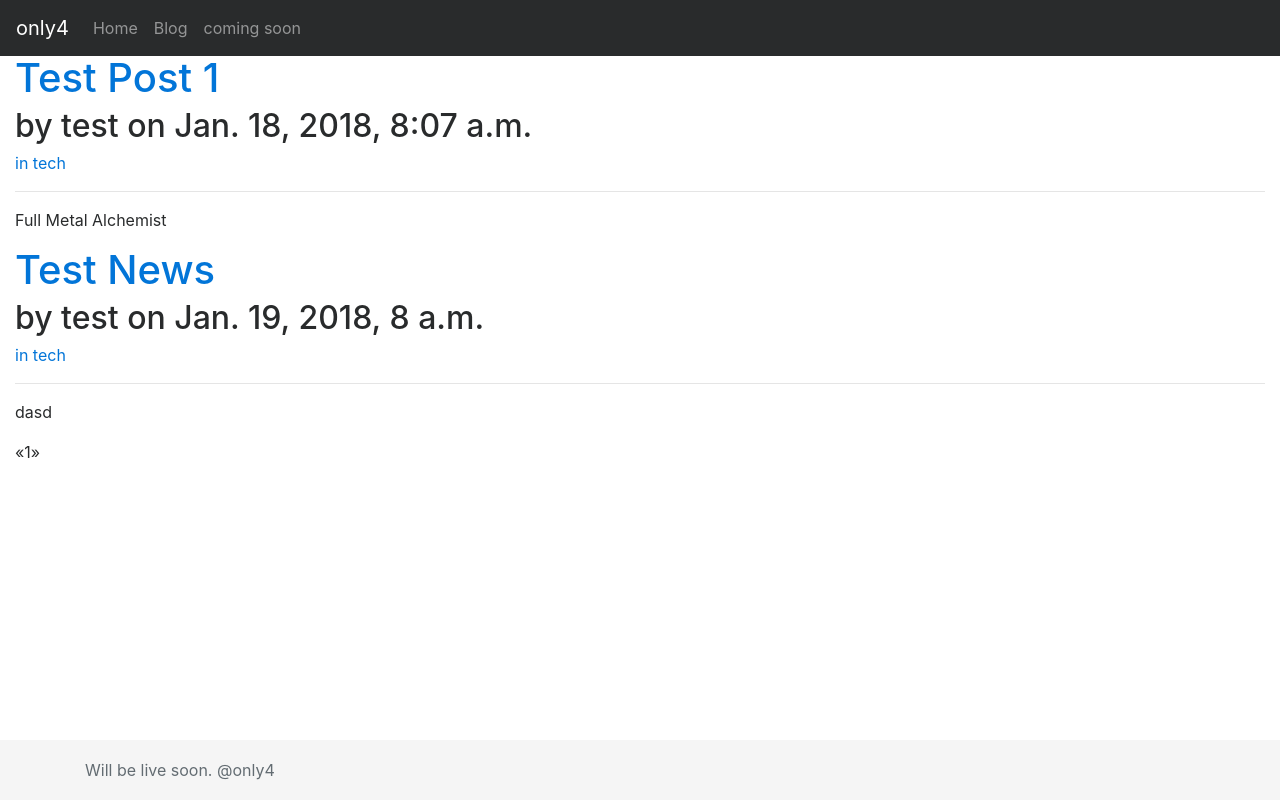
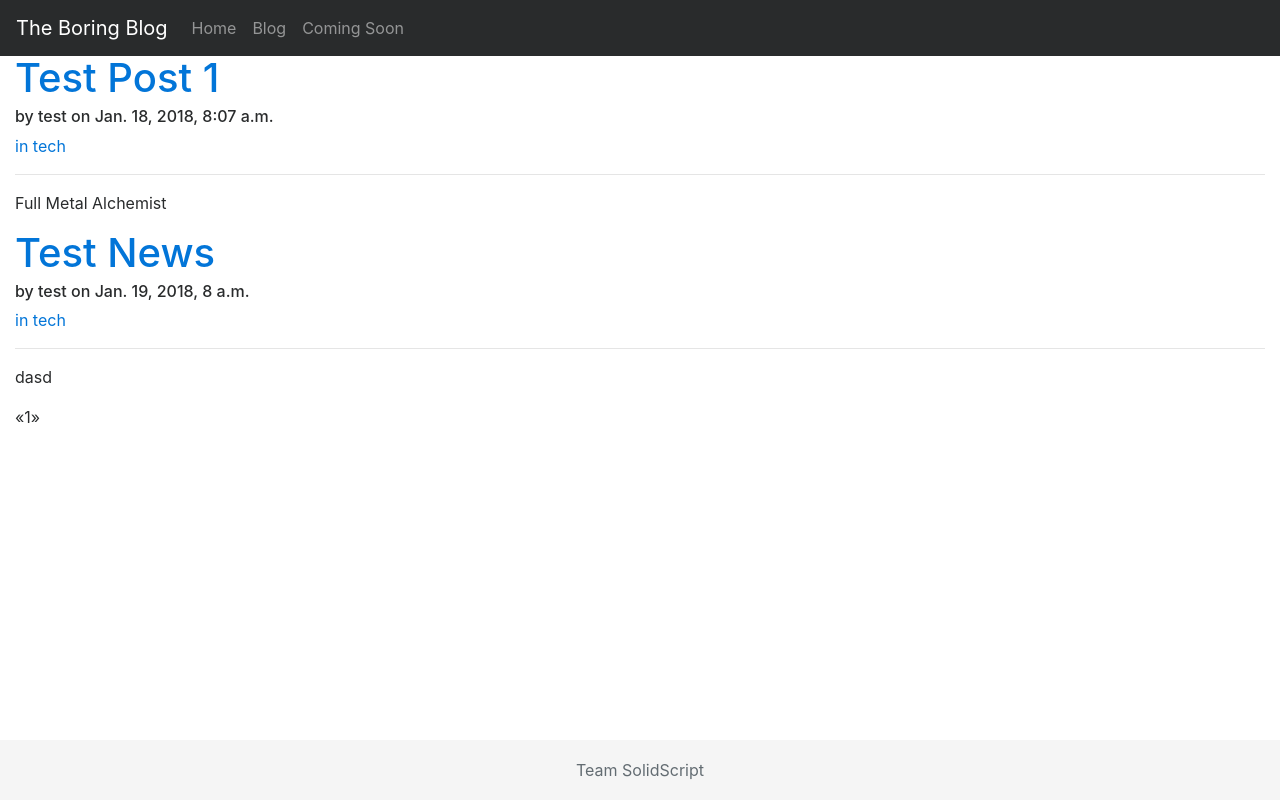
Before and after one commit to the-forty-two/the-boring-blog, a Django app: page /blog/ in a window 1280 px wide. Run offline with Django 3.2, Linux system fonts and the light colour scheme; data comes from the database, SQL or seed files in the repository; both versions use the stored data as it was after the commit; some libraries are stand-ins or nearby versions.

Commit message:
Few changes (#7)
* Few changes

* improvements

```diff
--- a/blogview/templates/all_posts.html
+++ b/blogview/templates/all_posts.html
@@ -1,6 +1,7 @@
 {% extends 'base.html' %}
 {% block title %} blog {% endblock %}
 {% block body %}
+{% load staticfiles %}
     <div>
         {% for post in all_posts %}
             <div class="post">
@@ -17,4 +18,5 @@
         {% endfor %}
         {% include 'paginator.html' with page=all_posts %}
     </div>
+    <link rel="stylesheet" href="{% static "css/styles.css" %}">
 {% endblock %}
--- a/blogview/templates/base.html
+++ b/blogview/templates/base.html
@@ -13,7 +13,7 @@
         <button class="navbar-toggler navbar-toggler-right" type="button" data-toggle="collapse" data-target="#navbarCollapse" aria-controls="navbarCollapse" aria-expanded="false" aria-label="Toggle navigation">
             <span class="navbar-toggler-icon"></span>
         </button>
-        <a class="navbar-brand" href="#">only4</a>
+        <a class="navbar-brand" href="/">The Boring Blog</a>
         <div class="collapse navbar-collapse" id="navbarCollapse">
         <ul class="navbar-nav mr-auto">
           <li class="nav-item">
@@ -23,28 +23,31 @@
             <a class="nav-link" href="{%  url 'blogview:blog' %}">Blog</a>
           </li>
           <li class="nav-item">
-            <a class="nav-link" href="#">coming soon</a>
+            <a class="nav-link" href="#">Coming Soon</a>
           </li>
         </ul>
       </div>
     </nav>
     </header>
+
+
     <div class="container-fluid">
         {% block body %}
-
         {% endblock %}
     </div>
+
+
     <footer class="footer">
-      <div class="container">
-        <span class="text-muted">Will be live soon.</span>
-        <span class="text-muted">@only4</span>
-      </div>
+      <center>
+        <div class="container">
+          <span class="text-muted">Team SolidScript</span>
+        </div>
+      </center>
     </footer>
 <script src="https://code.jquery.com/jquery-3.1.1.slim.min.js" integrity="sha384-A7FZj7v+d/sdmMqp/nOQwliLvUsJfDHW+k9Omg/a/EheAdgtzNs3hpfag6Ed950n" crossorigin="anonymous"></script>
 <script src="https://cdnjs.cloudflare.com/ajax/libs/tether/1.4.0/js/tether.min.js" integrity="sha384-DztdAPBWPRXSA/3eYEEUWrWCy7G5KFbe8fFjk5JAIxUYHKkDx6Qin1DkWx51bBrb" crossorigin="anonymous"></script>
 <script src="https://maxcdn.bootstrapcdn.com/bootstrap/4.0.0-alpha.6/js/bootstrap.min.js" integrity="sha384-vBWWzlZJ8ea9aCX4pEW3rVHjgjt7zpkNpZk+02D9phzyeVkE+jo0ieGizqPLForn" crossorigin="anonymous"></script>
 <script src="https://ajax.googleapis.com/ajax/libs/jquery/3.2.1/jquery.min.js"></script>
 <script id="dsq-count-scr" src="//only4.disqus.com/count.js" async></script>
-
 </body>
 </html>
--- a/blogview/templates/post.html
+++ b/blogview/templates/post.html
@@ -38,5 +38,6 @@
             <source src="{{ post.music_link }}">
             You are seeing this if native audio playback is not supported.
         </audio>
+
     <noscript>Please enable JavaScript to view the <a href="https://disqus.com/?ref_noscript">comments powered by Disqus.</a></noscript>
 {% endblock %}
--- a/static/css/styles.css
+++ b/static/css/styles.css
@@ -1,3 +1,7 @@
+.h2, h2 {
+  font-size: 1rem;
+}
+
 .footer {
     position: absolute;
     bottom: 0;
```
Also changed, not shown: blog/__init__.py (deleted), blogview/__init__.py (deleted), blogview/migrations/__init__.py (deleted), blogview/templates/paginator.html (line endings or trailing spaces), db.sqlite3.
